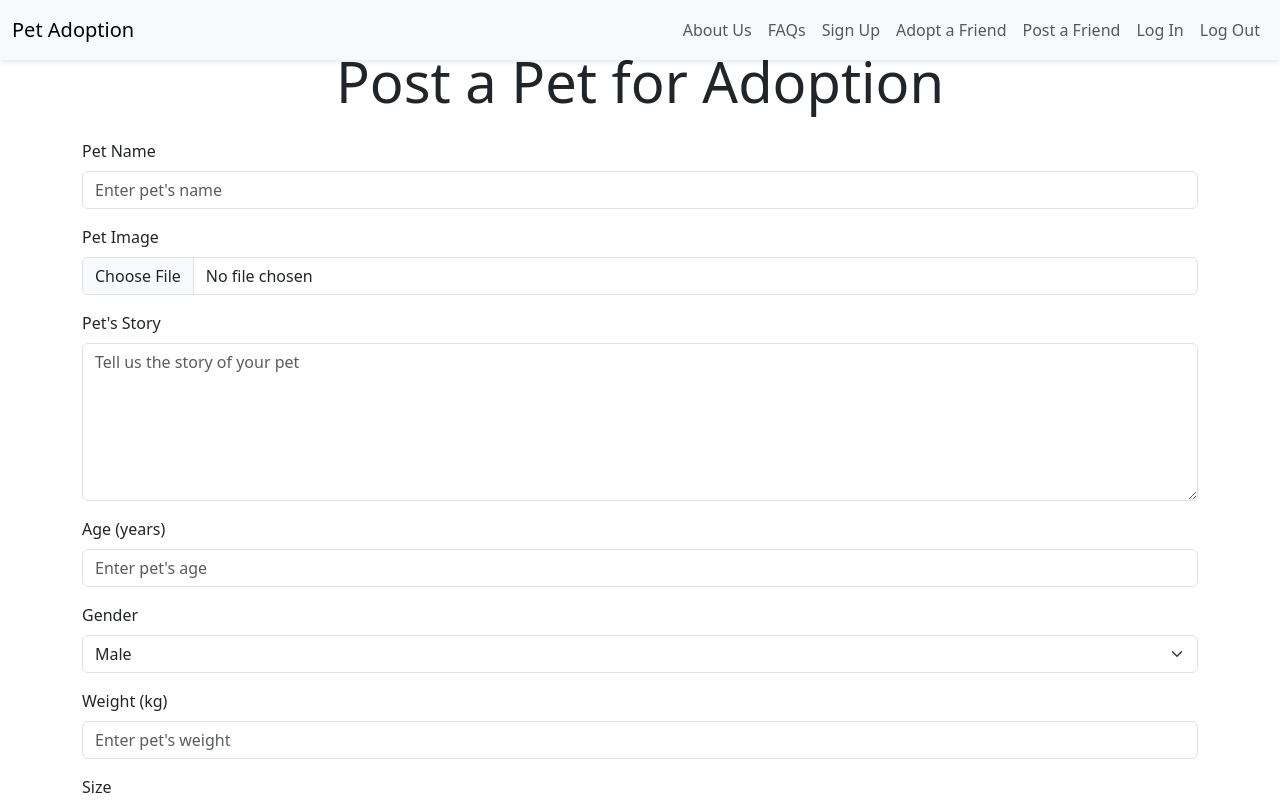
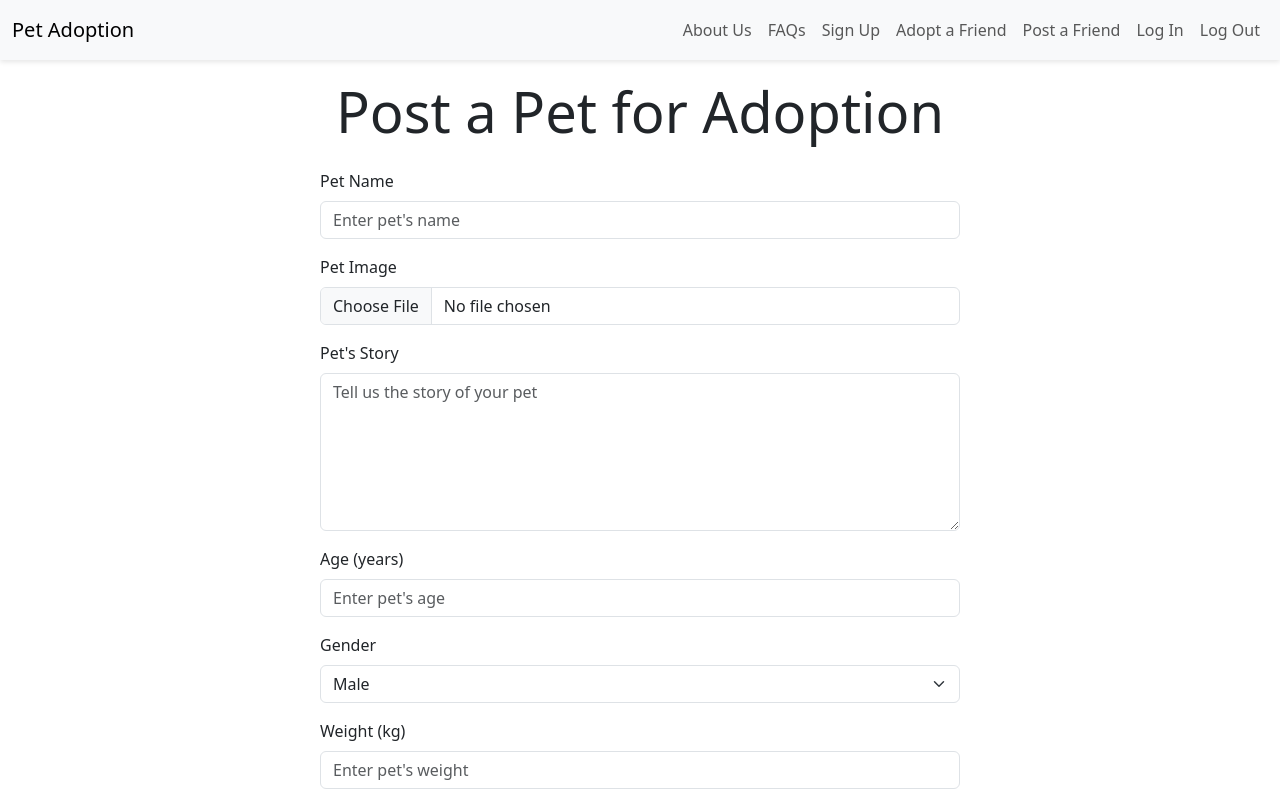
Before and after one commit to victorialamelo/pet-adoption, a React (Vite) app in the folder adoption/client/: page /postpet in a window 1280 px wide. Shown: the top 800 px of the page. Built offline with nearby package versions, Linux system fonts and the light colour scheme.

Commit message:
postpetpage styling

```diff
--- a/adoption/client/src/App.css
+++ b/adoption/client/src/App.css
@@ -50,6 +50,11 @@ nav {
   box-shadow: 0 2px 5px rgba(0, 0, 0, 0.1);
 }
 
+.postpet {
+  max-width: 700px;
+  padding: 30px;
+}
+
 .checkbox-span {
   padding-right: 10px;
   display: block;
--- a/adoption/client/src/pages/PostPetPage.jsx
+++ b/adoption/client/src/pages/PostPetPage.jsx
@@ -49,9 +49,8 @@ return (
       <NavBar />
 
       <section className="my-5">
-        <div className="container">
+        <div className="container postpet">
           <h1 className="display-4 text-center mb-4">Post a Pet for Adoption</h1>
-
           <form onSubmit={handleSubmit}>
             <div className="row">
               {/* Left Column: Pet Details */}
```
